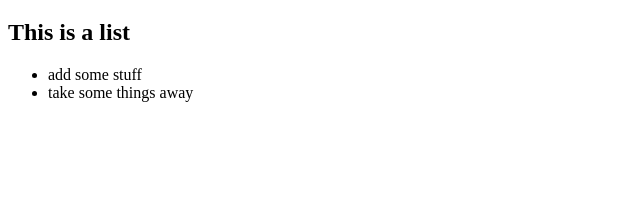
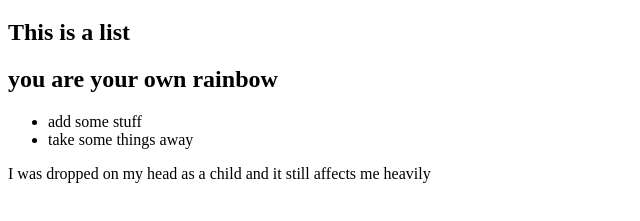
Before and after one commit to shelleyeti/git-flow-practice, a plain HTML site: page index.html in a window 1280 px wide. Shown: the part 61-282 px from the top of the page, without its empty margins (0-640 px from the left). Drawn offline with Linux system fonts and the light colour scheme.

Commit message:
added some dank html

```diff
--- a/index.html
+++ b/index.html
@@ -13,9 +13,12 @@
     <h2>
         This is a list
     </h2>
+
+    <h2>you are your own rainbow</h2>
     <ul>
         <li>add some stuff</li>
         <li>take some things away</li>
     </ul>
+    <p>I was dropped on my head as a child and it still affects me heavily</p>
 </body>
 </html>
```
